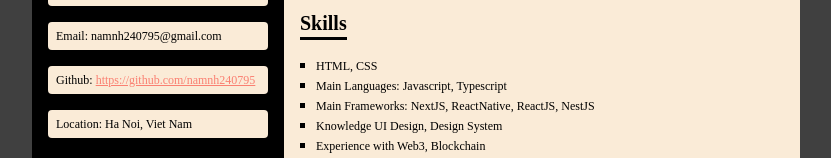
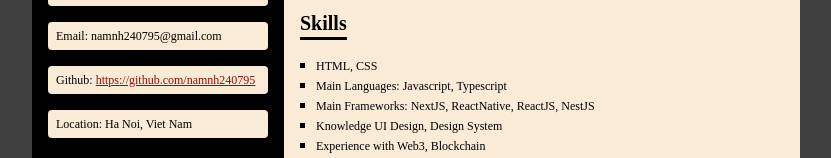
Before and after one commit to namnh240795/svelte, a SvelteKit app: page / in a window 1280 px wide. Shown: the part 293-451 px from the top of the page, without its empty margins (224-1055 px from the left). Built offline with nearby package versions, Linux system fonts and the light colour scheme.

Commit message:
fix: Accessibility

```diff
--- a/src/components/Layout.svelte
+++ b/src/components/Layout.svelte
@@ -48,7 +48,7 @@
 	}
 
 	.layout__container a {
-		color: salmon;
+		color: #901009;
 	}
 
 	.layout__container .main {
```
Also changed, not shown: static/avatar.jpeg.
